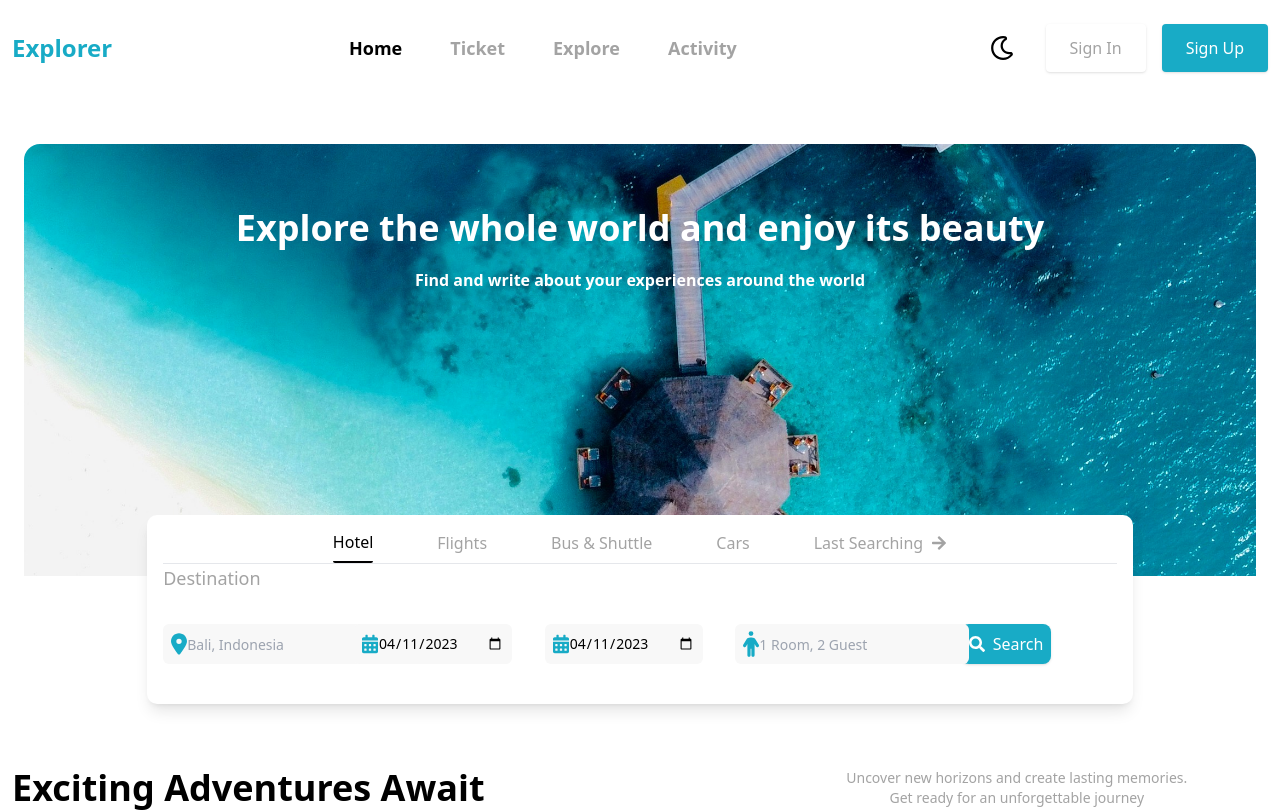
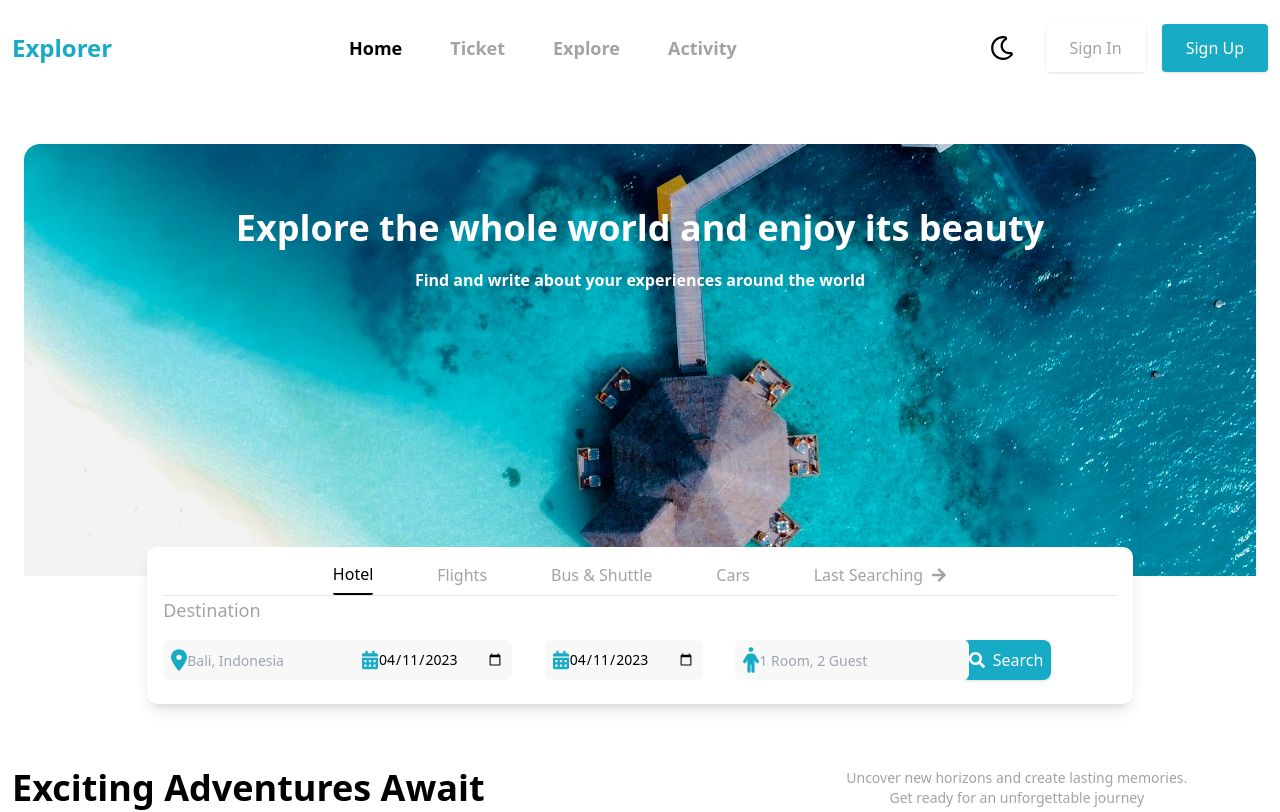
Before and after one commit to zablon-oigo/travel-website, a React (Vite) app: page / in a window 1280 px wide. Shown: the top 812 px of the page. Built offline with nearby package versions, Linux system fonts and the light colour scheme.

Commit message:
Reducing margin on y-axis

```diff
--- a/src/components/Hero.jsx
+++ b/src/components/Hero.jsx
@@ -47,7 +47,7 @@ function Hero() {
                         <p className="text-lg text-light">Destination</p>
 
                         </div>
-                        <section className="grid grid-cols-5 my-8 place-content-center ">
+                        <section className="grid grid-cols-1 my-4 lg:grid-cols-5 place-content-center ">
                         <div className="relative flex items-center w-40 h-10">
                             <FaLocationDot className='absolute top-0 bottom-0 z-10 h-full left-2 text-primary'/>
                             <input type='text' placeholder="Bali, Indonesia" className='absolute h-full px-2 py-1 pl-6 text-sm rounded-md outline-none bg-light1'/>
```
